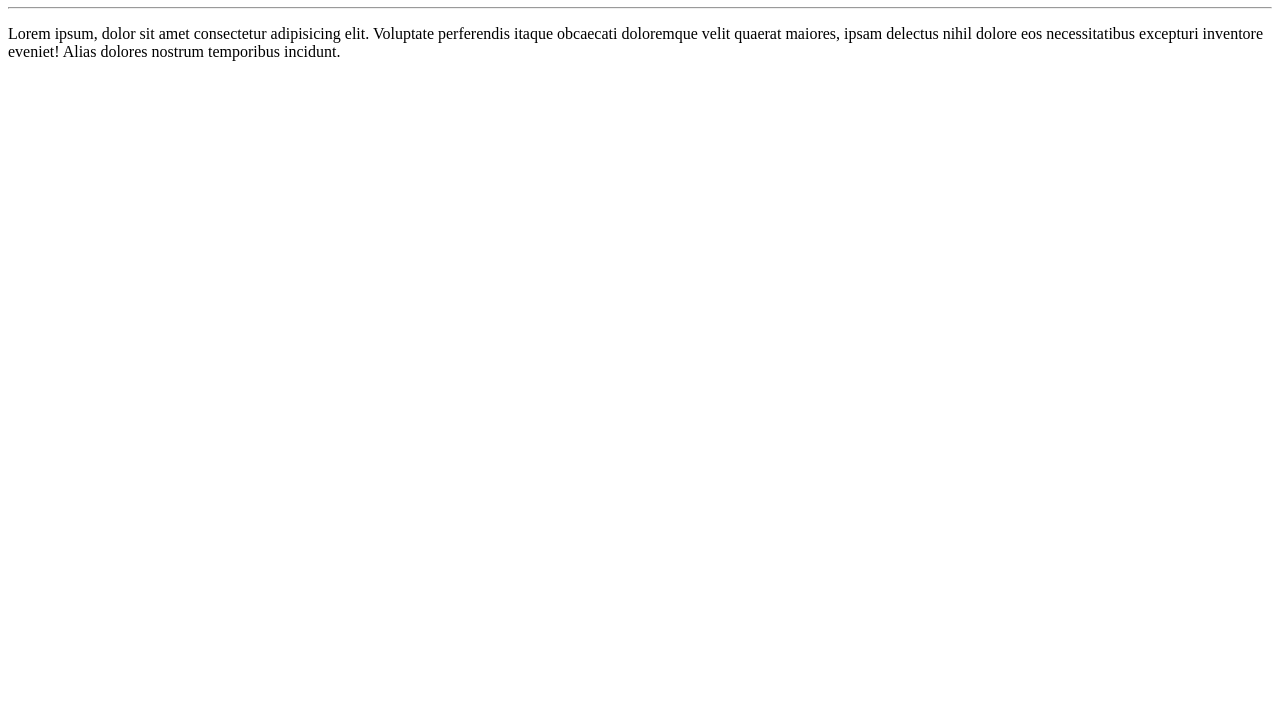
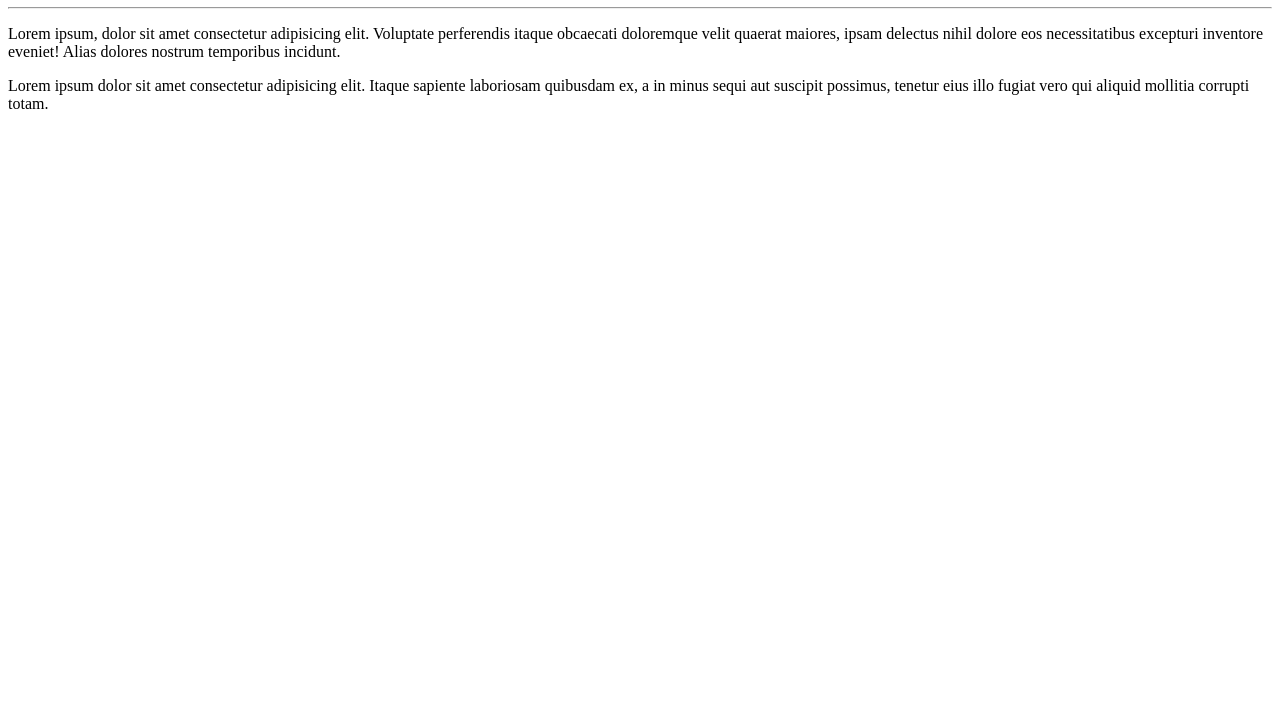
Before and after one commit to Jennifer-monteiro/olamundo, a plain HTML site: page site-exemplo/index.html in a window 1280 px wide. Shown: the part 73-800 px from the top of the page. Drawn offline with Linux system fonts and the light colour scheme.

Commit message:
Updated index
Adicionei um paragrafo

```diff
--- a/site-exemplo/index.html
+++ b/site-exemplo/index.html
@@ -9,5 +9,7 @@
     <h1>Olá, mundo!</h1>
     <hr>
     <p>Lorem ipsum, dolor sit amet consectetur adipisicing elit. Voluptate perferendis itaque obcaecati doloremque velit quaerat maiores, ipsam delectus nihil dolore eos necessitatibus excepturi inventore eveniet! Alias dolores nostrum temporibus incidunt.</p>
+
+    <p>Lorem ipsum dolor sit amet consectetur adipisicing elit. Itaque sapiente laboriosam quibusdam ex, a in minus sequi aut suscipit possimus, tenetur eius illo fugiat vero qui aliquid mollitia corrupti totam.</p>
 </body>
 </html>
```
